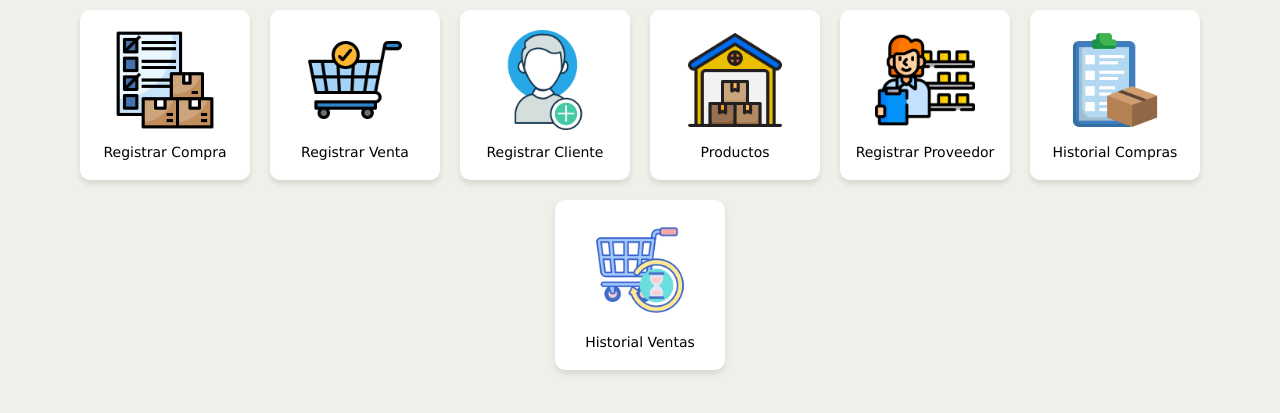
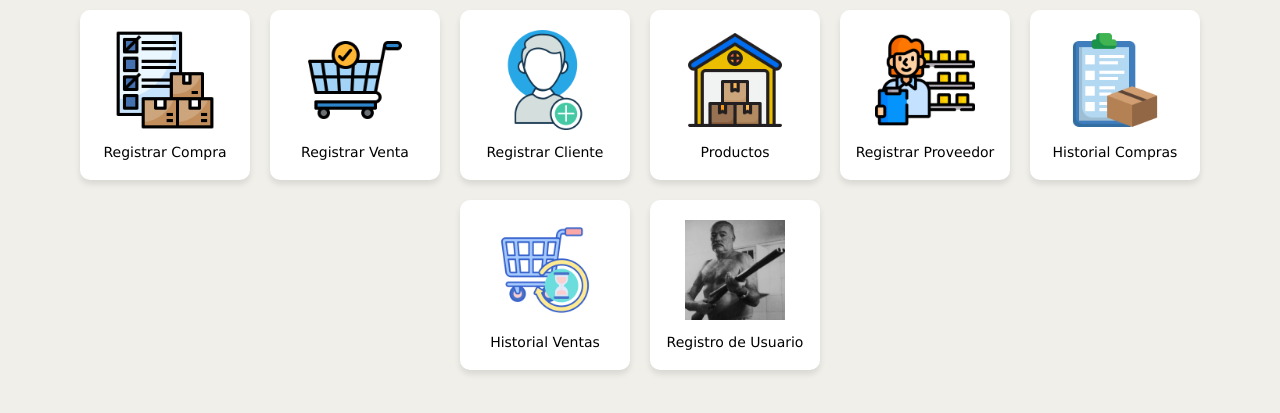
Before and after one commit to Cyrc3/estadias2, a Django app: page /menu_principal/ in a window 1280 px wide. Shown: the part 244-657 px from the top of the page. Run offline with Django 3.2, Linux system fonts and the light colour scheme.

Commit message:
ERNES JEMINWEY AJUAAA

```diff
--- a/estadias1/accounts/views.py
+++ b/estadias1/accounts/views.py
@@ -10,6 +10,7 @@ from django_select2.views import AutoResponseView
 from .db_connection import Database #conexión directa
 import json
 from decimal import Decimal
+import bcrypt
 
 #from .forms import ProductoForm
 from django.contrib import messages
@@ -33,7 +34,32 @@ def menu_principal(request):
 
 
 def index(request):
-    return render(request,'index.html')
+    if request.method == 'POST':
+        username = request.POST.get('username')
+        entered_password = request.POST.get('password')
+
+        try:
+            # Busca al usuario en la base de datos
+            usuario = Usuario.objects.get(nombre=username)
+
+            # Verifica si la contraseña ingresada coincide con la almacenada
+            if bcrypt.checkpw(entered_password.encode('utf-8'), usuario.password.encode('utf-8')):
+                # Iniciar sesión: Guarda la información del usuario en la sesión
+                request.session['user_id'] = usuario.id_usuario
+                request.session['username'] = usuario.nombre
+                request.session['role'] = usuario.privilegio
+
+                # Redirigir basándose en el privilegio del usuario
+                return redirect('ventas' if usuario.privilegio == 'user' else 'admin_dashboard')
+
+        except Usuario.DoesNotExist:
+            # El usuario no existe
+            messages.error(request, "Usuario o contraseña incorrectos")
+            return render(request, 'index.html')
+
+    return render(request, 'index.html')
+
+
 
 
 def registro_usuario(request):
--- a/estadias1/estadias1/settings.py
+++ b/estadias1/estadias1/settings.py
@@ -77,11 +77,11 @@ WSGI_APPLICATION = 'estadias1.wsgi.application'
 DATABASES = {
     'default': {
         'ENGINE': 'django.db.backends.mysql',
-        'NAME': 'estadiapruebas',
+        'NAME': 'CONTROL_INVENTARIO',
         'USER': 'root',
-        'PASSWORD': '3Sa1s87873!',
+        'PASSWORD': 'miau',
         'HOST': 'localhost',
-        'PORT': '3306',
+        'w': '3306',
     }
 }
 #honestly i have no idea what this section do, is here tho, if it works, don't touch it.
--- a/estadias1/estadias1/templates/menu_principal.html
+++ b/estadias1/estadias1/templates/menu_principal.html
@@ -42,6 +42,10 @@
                 <div class="icon"><img src="../static/images/hist_ven_icono.png" alt="Icon"></div>
                 <div class="text">Historial Ventas</div>
             </a>
+            <a href="{% url 'usuario' %}" class="button">
+                <div class="icon"><img src="../static/images/JEMINWEY.png" alt="Icon"></div>
+                <div class="text">Registro de Usuario</div>
+            </a>
         </div>
     </div>
 </body>
```
Also changed, not shown: estadias1/accounts/forms.py (+8 -1 lines), estadias1/accounts/models.py (+4 -3 lines), estadias1/estadias1/templates/index.html (+8 -4 lines), estadias1/estadias1/static/images/JEMINWEY.png (added).
